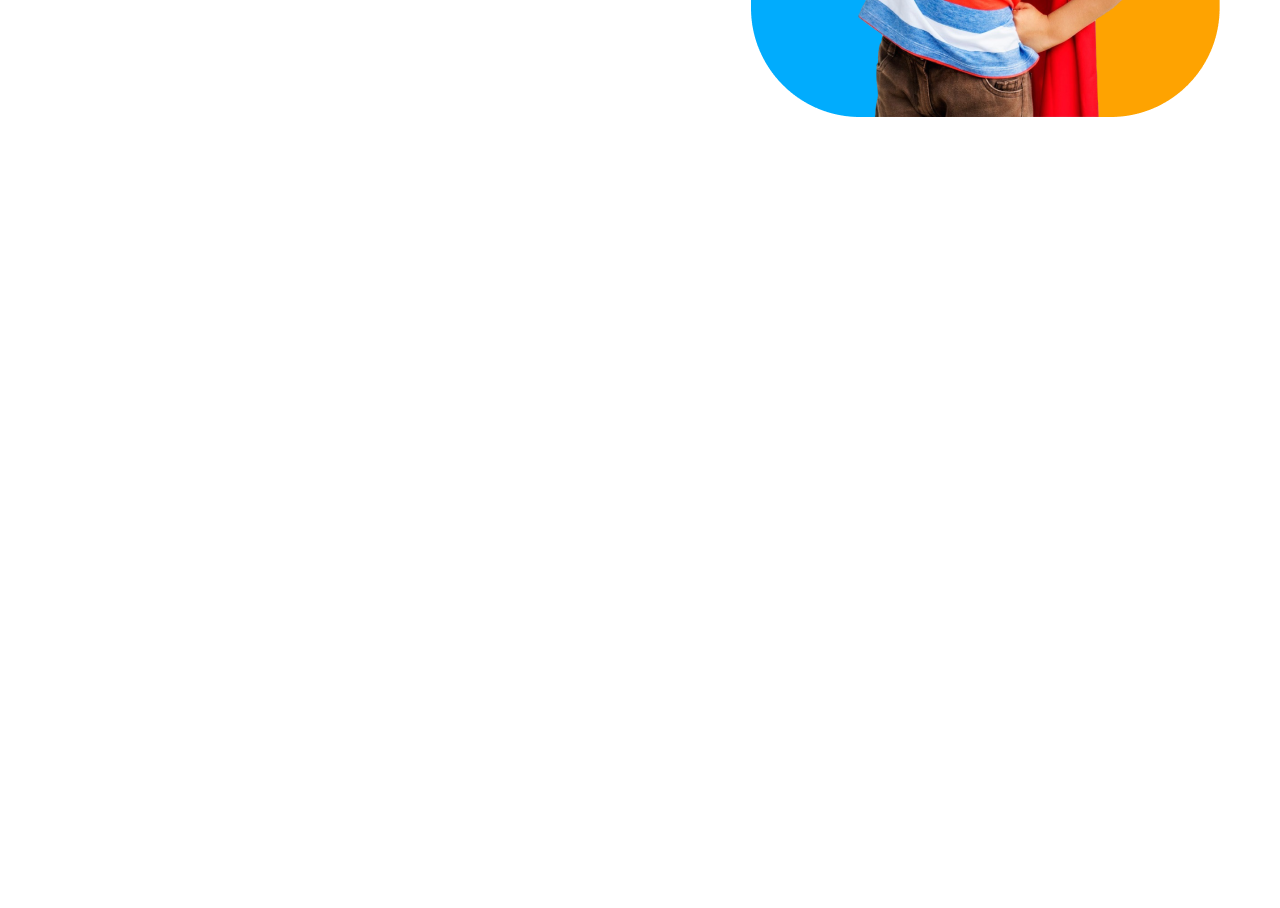
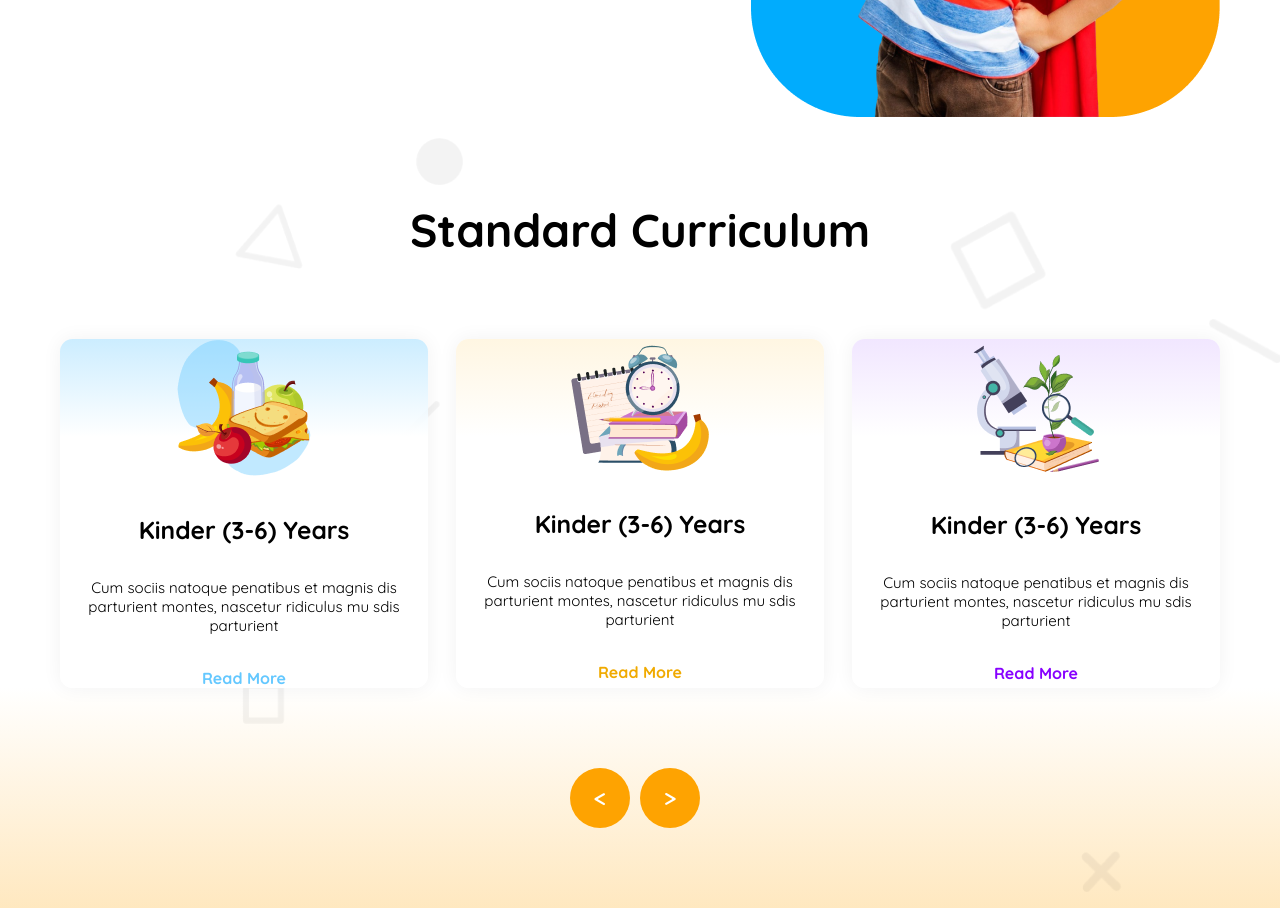
Before and after one commit to Rahmatulllah/kids-school, a plain HTML site: page index.html in a window 1280 px wide. Shown: the part 560-1468 px from the top of the page. Before the commit the page ends 800 px from the top, so only its background shows below. Drawn offline with Linux system fonts and the light colour scheme.

Commit message:
forth commit

```diff
--- a/index.html
+++ b/index.html
@@ -45,3 +45,44 @@
 
   </section>
 </header>
+<main>
+<section class="curriculam-section">
+<div class="curriculam-container width">
+  <h1>Standard Curriculum</h1>
+  <div class="curriculam-boxes">
+      <div class="curriculam-box linear1 flex">
+          <div><img src="assets/kinder.png" alt=""></div>
+      <h3>Kinder (3-6) Years</h3>
+      <p class="raleway-normal">Cum sociis natoque penatibus et magnis
+          dis parturient montes, nascetur ridiculus
+          mu sdis parturient</p>
+      <span>Read More</span>
+      </div>
+      <div class="curriculam-box linear2 flex">
+          <div><img src="assets/elementary.png" alt=""></div>
+      <h3>Kinder (3-6) Years</h3>
+      <p class="raleway-normal">Cum sociis natoque penatibus et magnis
+          dis parturient montes, nascetur ridiculus
+          mu sdis parturient</p>
+      <span>Read More</span>
+      </div>
+      <div class="curriculam-box linear3 flex">
+          <div><img src="assets/middle.png" alt=""></div>
+      <h3>Kinder (3-6) Years</h3>
+      <p class="raleway-normal">Cum sociis natoque penatibus et magnis
+          dis parturient montes, nascetur ridiculus
+          mu sdis parturient</p>
+      <span>Read More</span>
+      </div>
+  </div>
+
+  <div class="less-greater flex">
+      <div class="less flex">
+          <span> &lt; </span>
+      </div>
+      <div class="greater flex">
+          <span>&gt;</span>
+      </div>
+  </div>
+</div>
+</section>
--- a/styles/style.css
+++ b/styles/style.css
@@ -137,3 +137,84 @@ main{
     font-weight: bold;
     color: #FFFFFF;
 }
+/* curriculam-section */
+.curriculam-section{
+    background-image: url(../assets/bg.png);
+    background-repeat: no-repeat;
+    background-size: 110%;
+    background-position: center;
+    padding: 80px 0;
+}
+
+.curriculam-container{
+display: grid;
+grid-template-columns: repeat(1,1fr);
+gap: 80px;
+}
+.curriculam-container h1{
+    text-align: center;
+    font-size: 46px;
+    font-weight: bold;
+}
+
+.curriculam-boxes{
+    display: grid;
+    grid-template-columns: repeat(3 ,1fr);
+    gap: 28px;
+}
+.linear1{
+background: linear-gradient(to bottom, #64C8FF66 -6%, #FFFFFF 28%);
+}
+
+.linear2{
+    background: linear-gradient(to bottom, #FFF4DC -6%, #FFFFFF 28%);
+}
+.linear3{
+    background: linear-gradient(to bottom, #EEE1FF -6%, #FFFFFF 28%);
+
+
+}
+.curriculam-box{
+    flex-direction: column;
+    gap: 33px;
+    border-radius: 12.5px;
+    box-shadow: 0 0 19.16px 0.64px #0000000D ;
+}
+.curriculam-box h3{
+    font-size: 24.52px;
+    font-weight: bold;
+}
+.curriculam-box p{
+    font-size: 15.09px;
+    font-weight: medium;
+    text-align: center;
+}
+.curriculam-box span{
+    font-weight: bold;
+    font-size: 1rem;
+    color: #64C8FF;
+}
+.curriculam-boxes .curriculam-box:nth-child(2) span{
+    color: #F0AA00;
+    font-weight: bold;
+    font-size: 1rem;
+}
+.curriculam-boxes .curriculam-box:nth-child(3) span{
+    color: #8700FF;
+    font-weight: bold;
+    font-size: 1rem;
+}
+
+.less-greater .less, .greater{
+
+    background-color: #FEA301;
+    margin-right: 10px;
+    width: 60px;
+    height: 60px;
+    border-radius: 30px;
+}
+.less span, .greater span{
+    color: #FFFFFF;
+    font-size: 24px;
+    font-weight: 600;
+}
```
